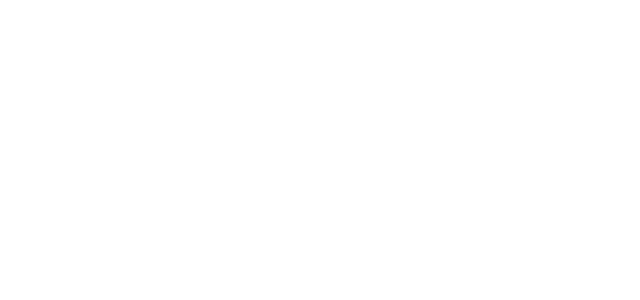
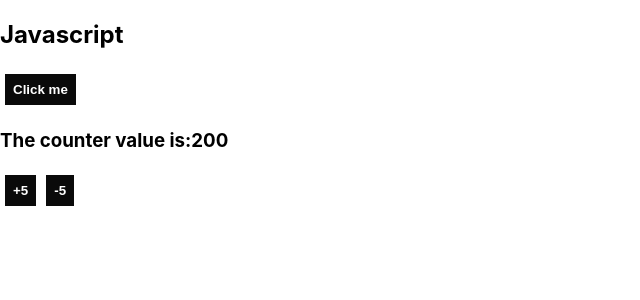
Before and after one commit to Agalya-10/React-Learning, a React (Create React App) app: page /changeButton in a window 1280 px wide. Before the commit this address had no page. Shown: the top 300 px of the page, without its empty margins (0-640 px from the left). Built offline with nearby package versions, Linux system fonts and the light colour scheme.

Commit message:
first commit

```diff
--- a/src/App.css
+++ b/src/App.css
@@ -36,3 +36,12 @@
     transform: rotate(360deg);
   }
 }
+
+.button{
+  color: white;
+  font-weight: bold;
+  background-color: #0a0a0a;
+  padding: 8px;
+  border: none;
+  margin: 5px;
+}
--- a/src/App.js
+++ b/src/App.js
@@ -1,7 +1,11 @@
 import { BrowserRouter, Route, Routes } from 'react-router-dom';
 import './App.css';
 import Form from './Component/Form';
-import Table from "../src/Component/Table"
+import Table from './Component/Table';
+import Login from './Component/login';
+import Button from './Component/Button';
+import Props from './Component/Props';
+import Child from './Component/Child';
 
 function App() {
   return (
@@ -10,7 +14,10 @@ function App() {
   <Routes>
     <Route path='/createForm' element={<Form/>}/>
     <Route path='/createTable' element={<Table/>}/>
-
+    <Route path='/createBox' element={<Login/>}/>
+    <Route path='/changeButton' element={<Button/>}/>
+    <Route path='/changeProps' element={<Props/>}/>
+    <Route path='/changeChild' element={<Child/>}/>
   </Routes>
   </BrowserRouter>
   </>
--- /dev/null
+++ b/src/Component/Button.jsx
@@ -0,0 +1,34 @@
+import React, { useState } from 'react'
+
+function Button() {
+    const [user,setUser] = useState ('Javascript')
+
+    const changeButton = () =>{
+        setUser('React')
+        console.log(user)
+    }
+
+    const [counter,setCounter] = useState (200)
+
+    const increment = () =>{
+        setCounter((prev) =>prev + 5)
+    }
+
+    const decrement = () =>{
+        setCounter((prev) =>prev - 5)
+    }
+  return (
+    <div>
+      <h2>{user}</h2>
+      <button className='button' onClick={changeButton}>Click me</button>
+
+      <h3> {`The counter value is:${counter}`}</h3>
+      <button className='button' onClick={increment}>+5</button>
+      <button className='button' onClick={decrement}>-5</button>
+
+    </div>
+
+  )
+}
+
+export default Button
--- /dev/null
+++ b/src/Component/Child.jsx
@@ -0,0 +1,12 @@
+import React from "react";
+
+function Child(props) {
+  return (
+    <div>
+      <h1>Welcome, {props.name}!</h1>
+      <p>You are {props.age} years old.</p>
+    </div>
+  );
+}
+
+export default Child;
--- /dev/null
+++ b/src/Component/Props.jsx
@@ -0,0 +1,12 @@
+import React from 'react'
+
+function Props() {
+  return (
+    <div>
+          <Welcome name="Akalya" age={20}/>
+          <Welcome name="keerthi" age={25}/>
+    </div>
+  )
+}
+
+export default Props
--- /dev/null
+++ b/src/Component/login.jsx
@@ -0,0 +1,11 @@
+import React from 'react'
+
+function login() {
+  return (
+    <div>
+      <h1>Agalya Muruganantham</h1>
+    </div>
+  )
+}
+
+export default login
```
